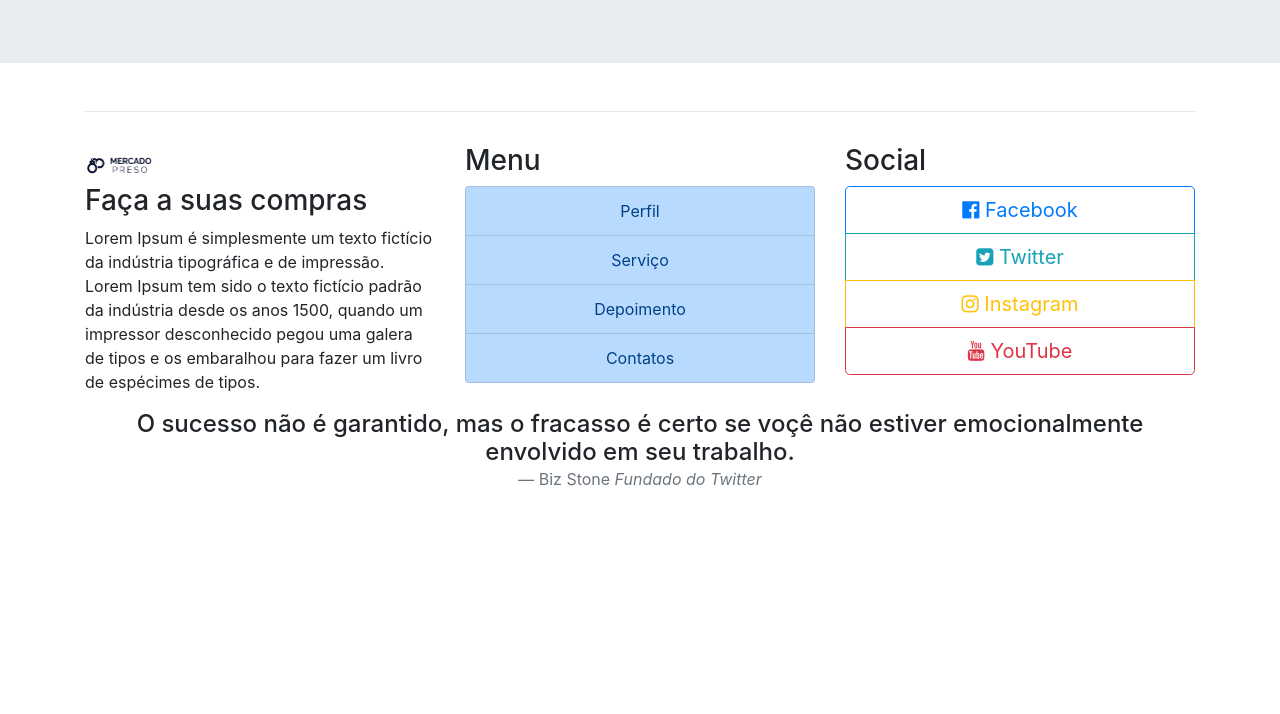
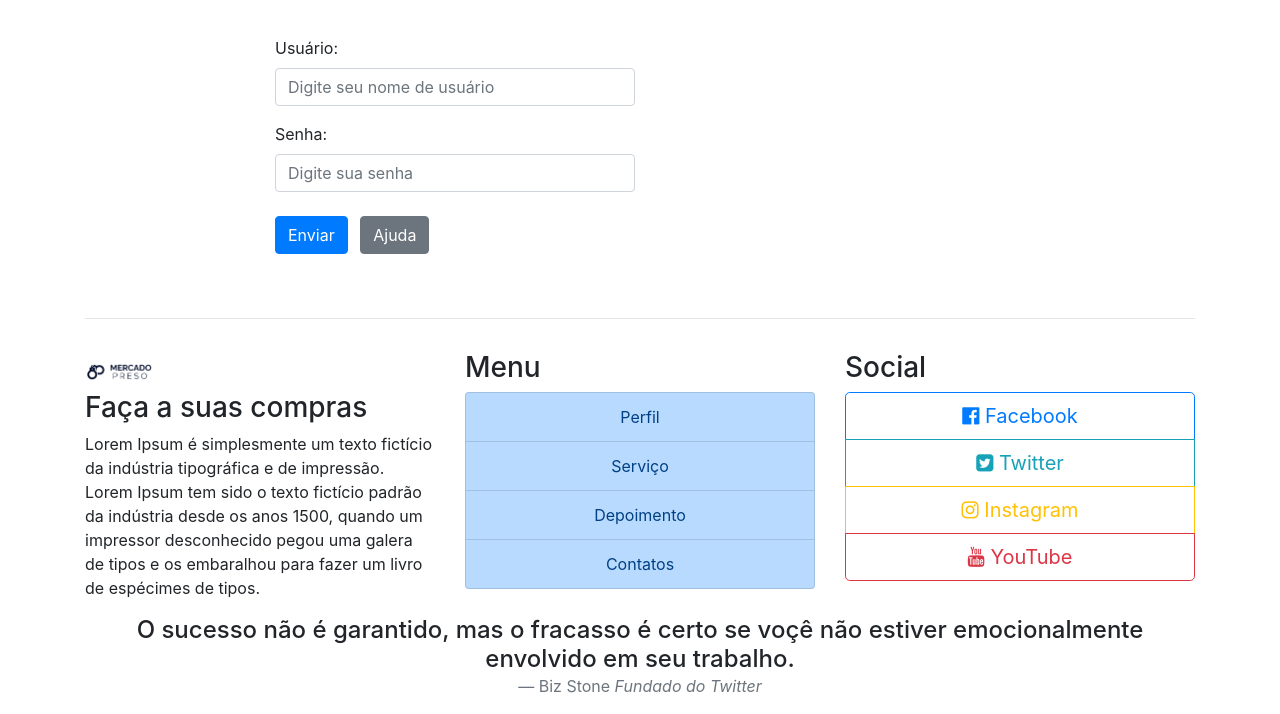
Before and after one commit to DanielSantosLira/node-php, a PHP site: page / in a window 1280 px wide. Shown: the part 2927-3641 px from the top of the page. Before the commit the page ends 3413 px from the top, so only its background shows below. Run offline with PHP 8.4, Linux system fonts and the light colour scheme; some libraries are stand-ins or nearby versions.

Commit message:
Update index.php

```diff
--- a/index.php
+++ b/index.php
@@ -85,7 +85,7 @@
 
       <div class="carousel-item active">
 
-        <img src="img/celular.png" alt="" class="img-fluid d-block">
+        <img src="img/preco.gif" alt="" class="img-fluid d-block">
       </div>
 
       <div class="carousel-item">
@@ -371,7 +371,7 @@
 
                 <div class="col-sm-6">
                   <div class="embed-responsive embed-responsive-4by3">
-                    <iframe class="embed-responsive-item" src="https://www.youtube.com/embed/P8Crk1w7p5g"></iframe>
+                    <img src="img/preco.gif" alt="" class="embed-responsive-item">
                   </div>
                 </div>
 
@@ -418,9 +418,59 @@
         </div>
       </div>
 
+
     </div>
   </div>
   <!-- Fim do Jombontron -->
+
+  <!-- começo do logim -->
+  <div class="container">
+
+    <div class="col-12 text-center my-5">
+      <h1 class="display-4"><i class="fa fa-paper-plane text-primary" aria-hidden="true"></i>Faça seu login</h1>
+    </div>
+
+    <div class="row justify-content-center mb-5">
+
+      <div class="col-sm-12 col-md-10 col-lg-8">
+        <form action="">
+
+          <div class="form-row">
+            <div class="form-group col-sm-6 ">
+
+              <label for="username">Usuário:</label>
+
+              <input type="text" id="username" class="form-control" name="username" placeholder="Digite seu nome de usuário" required>
+
+            </div>
+
+          </div>
+
+          <div class="form-row">
+            <div class="form-group col-sm-6">
+
+              <label for="password">Senha:</label>
+
+              <input type="password" id="password" class="form-control" name="password" placeholder="Digite sua senha" required>
+
+            </div>
+          </div>
+          <div class="form-row">
+            <div class="for-group col-sm-12  mt-2">
+              <button type="submit" class="btn btn-primary">Enviar</button>
+              <a tabindex="0" class="btn btn-secondary ml-2" role="button" data-toggle="popover" data-placement="right" trigger="focus" title="Precisa de ajuda" data-content=" O que podemos lhe ajudar">Ajuda</a>
+            </div>
+          </div>
+        </form>
+
+      </div>
+
+    </div>
+  </div>
+
+
+
+
 
   <div class="container">
 
@@ -536,7 +586,12 @@
   <script src="node_modules/popper.js/dist/umd/popper.js"></script>
   <script src="node_modules/bootstrap/dist/js/bootstrap.js"></script>
 
+  <script>
+    $(function() {
+      $('[data-toggle="popover"]').popover()
 
+    });
+  </script>
 
 </body>
 
```
